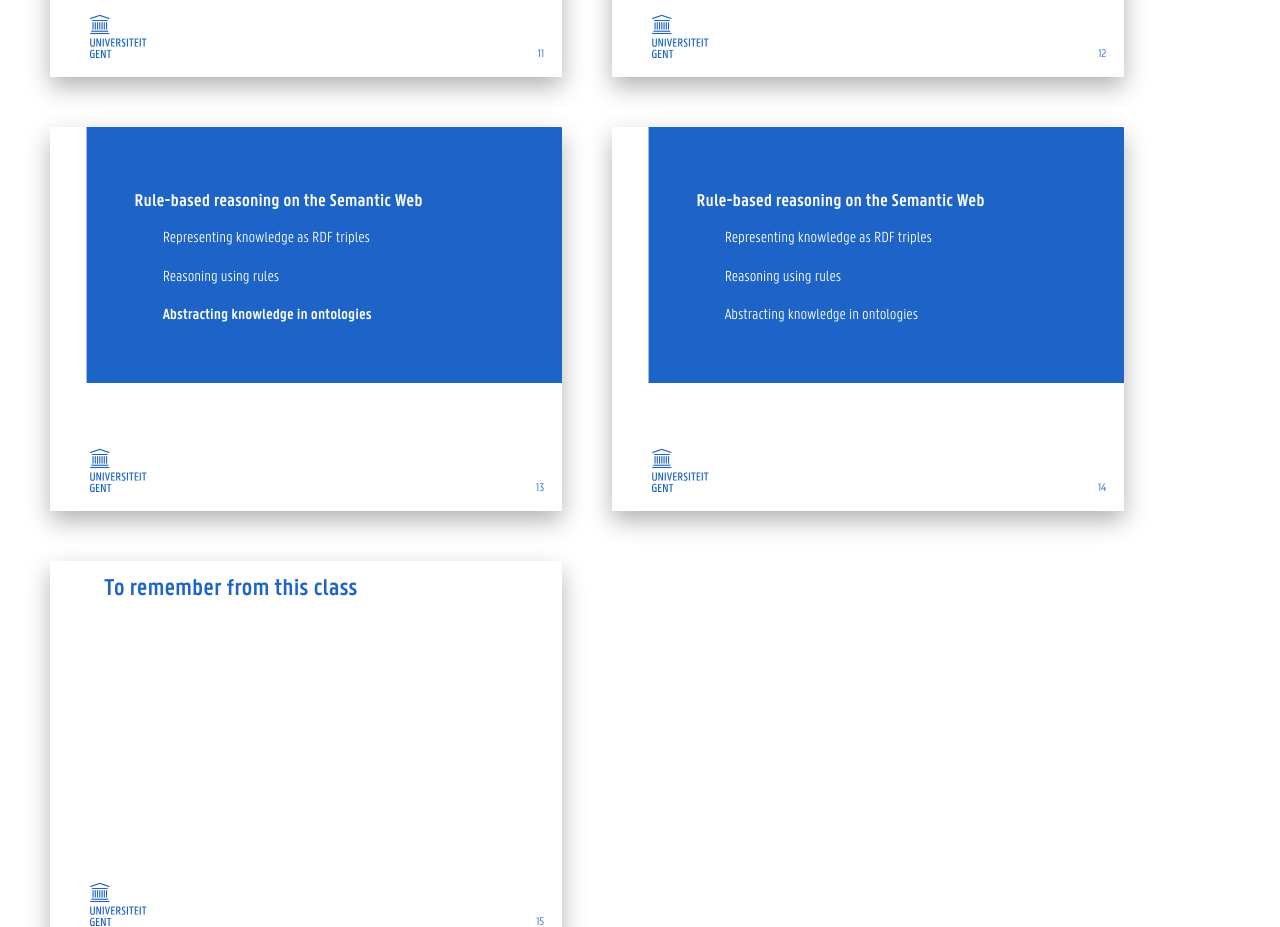
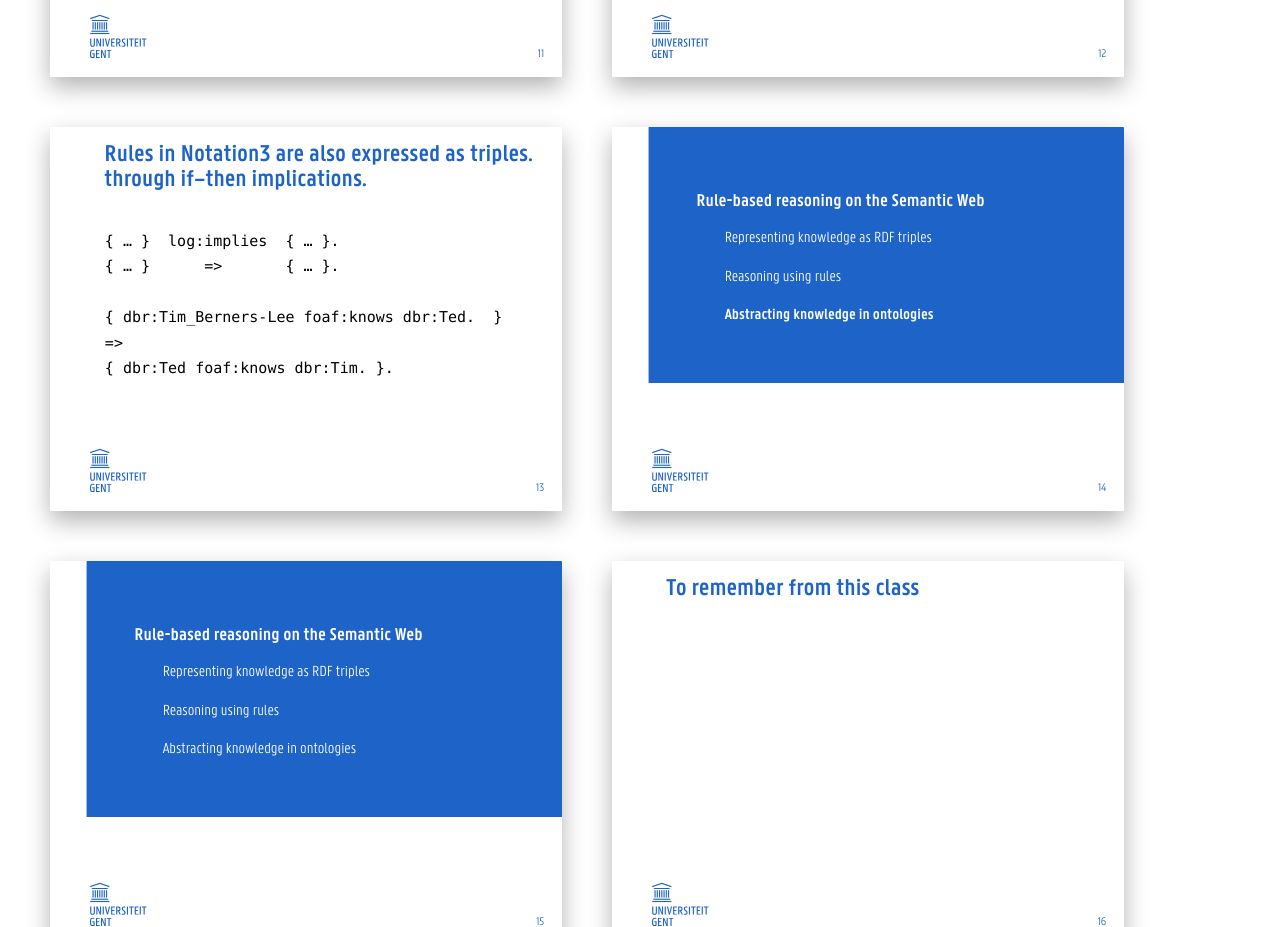
Before and after one commit to RubenVerborgh/Semantic-Web-Reasoning, a website: page index.html in a window 1280 px wide. Shown: the part 2651-3578 px from the top of the page. Drawn offline with Linux system fonts and the light colour scheme; files whose address does not match are found by name.

Commit message:
Explain N3 rules.

```diff
--- a/index.html
+++ b/index.html
@@ -129,6 +129,23 @@
     </ul>
   </div>
 
+  <div class="slide" id="notation3-rules">
+    <h2>
+      Rules in Notation3 are also expressed as triples.<br>
+      through if–then implications.
+    </h2>
+<pre><code>
+<span class="next">{ … }  log:implies  { … }.</span>
+<span class="next">{ … }      =&gt;       { … }.</span>
+
+<span class="next">{ dbr:Tim_Berners-Lee foaf:knows dbr:Ted.  }</span>
+<span class="next">=&gt;</span>
+<span class="next">{ dbr:Ted foaf:knows dbr:Tim. }.</span>
+
+
+</code></pre>
+  </div>
+
   <div class="black toc slide" id="ontologies">
     <h2><a href="#cover">Rule-based reasoning on the Semantic Web</a></h2>
     <ul>
```
